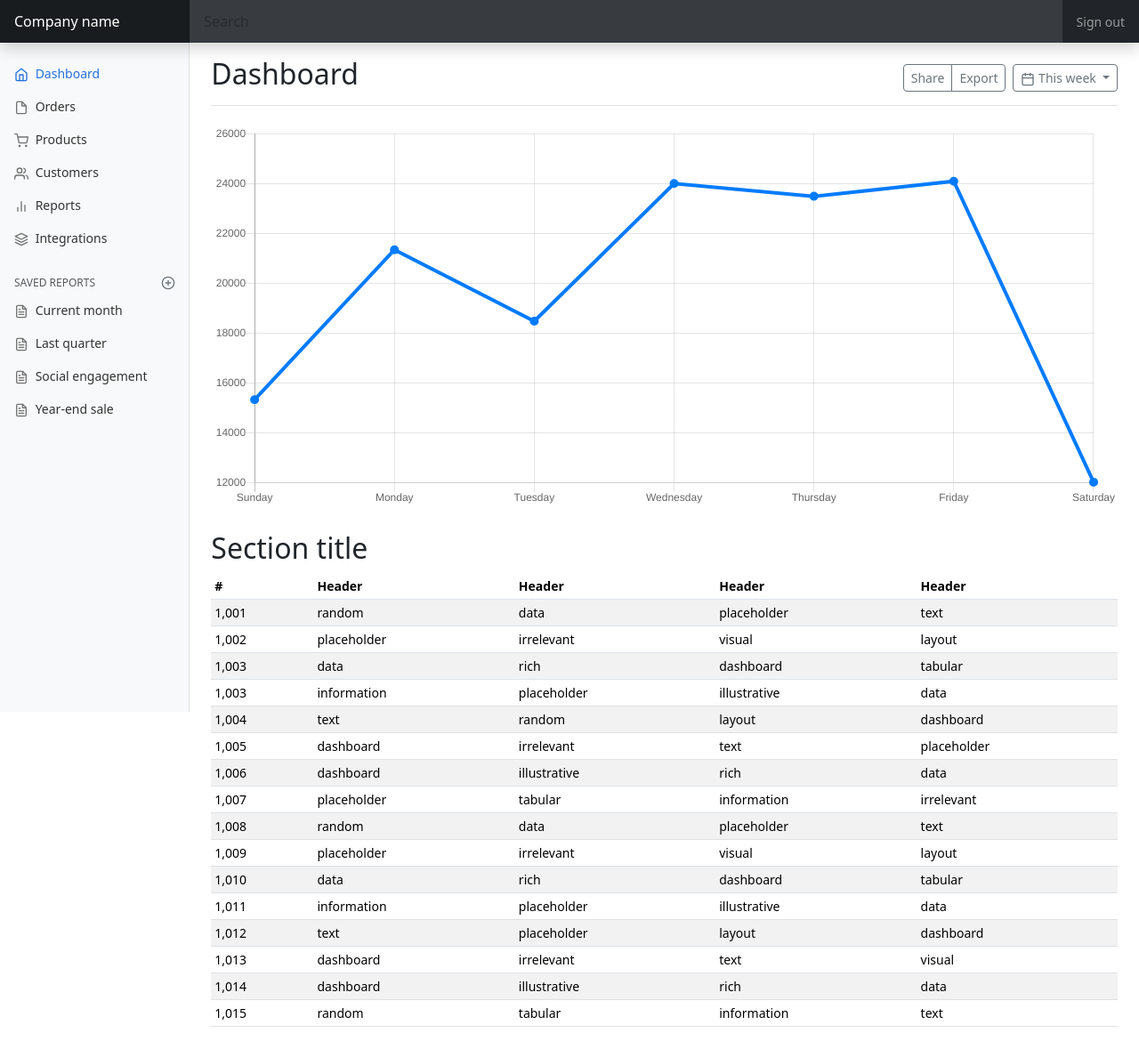
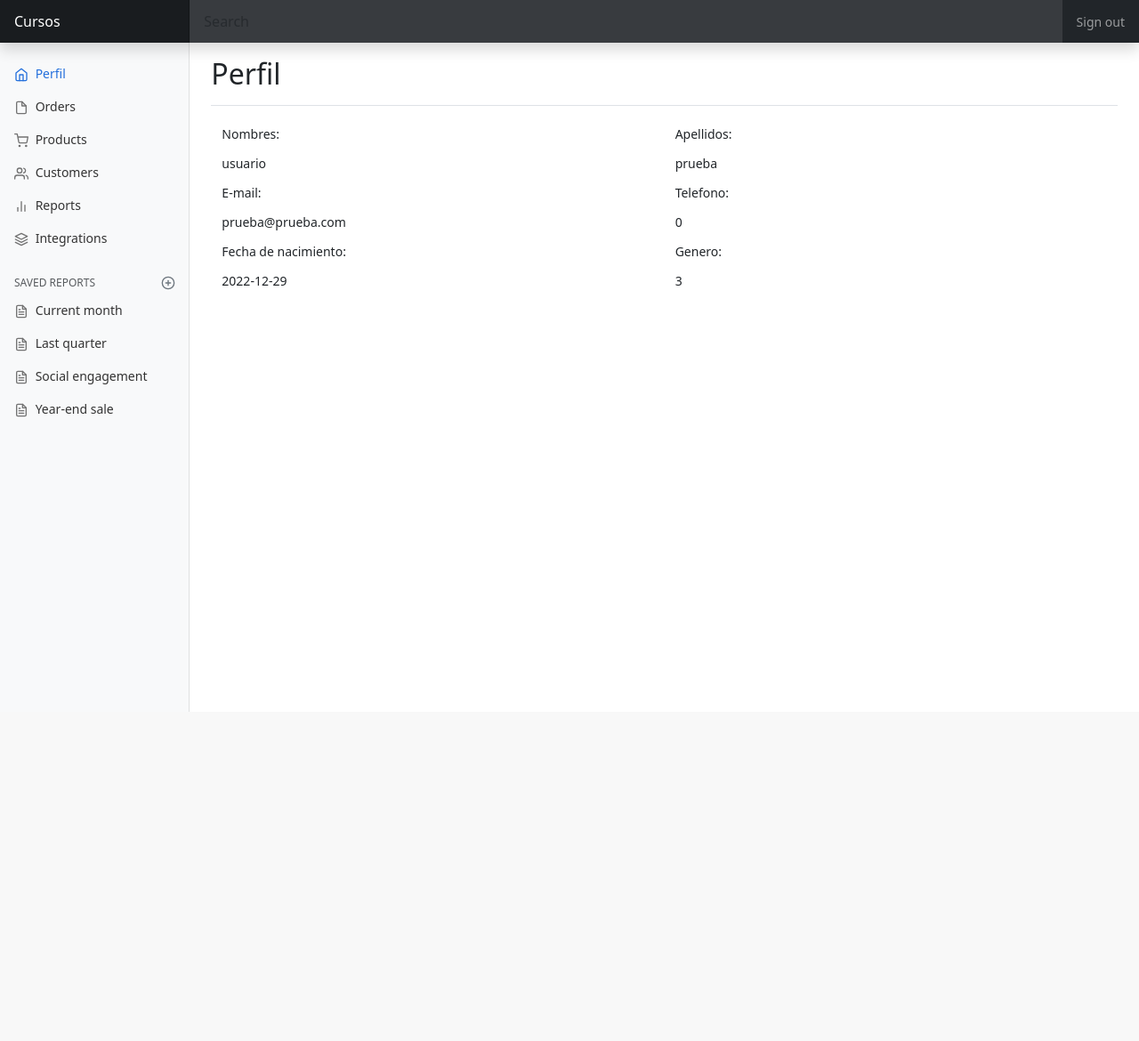
Before and after one commit to anjeldemon/cursosOL, a PHP site: page /vista/usuSesion.php in a window 1280 px wide. Shown: the whole page at 89% size. After the commit the page ends 800 px from the top, so only its background shows below. Run offline with PHP 8.4, Linux system fonts and the light colour scheme; a user stored in the database is signed in; data comes from the database, SQL or seed files in the repository; some libraries are stand-ins or nearby versions.

```diff
--- a/modelo/usuario.php
+++ b/modelo/usuario.php
@@ -40,6 +40,19 @@ class ingreso {
     }
 
 
+    //mostra datos del perfil
+    public function datosUsuario($x)
+    {
+
+        $c = new conectar();
+        $con = $c->conexion();
+        $sql1 = "SELECT * FROM usuario WHERE usuario.id ='".$x."'";
+        $result = mysqli_query($con,$sql1);
+
+    return mysqli_fetch_all($result,MYSQLI_ASSOC);
+    }
+
+
 
 }
 
--- a/vista/usuSesion.php
+++ b/vista/usuSesion.php
@@ -1,3 +1,7 @@
+<?php
+session_start();
+?>
+
 <!doctype html>
 <html lang="en">
   <head>
@@ -5,7 +9,7 @@
     <meta name="viewport" content="width=device-width, initial-scale=1">
     <meta name="description" content="">
 
-    <title>Dashboard Template · Bootstrap v5.0</title>
+    <title>Dashboard</title>
 
 
     <!-- Bootstrap -->
@@ -39,7 +43,7 @@
   <body>
 
 <header class="navbar navbar-dark sticky-top bg-dark flex-md-nowrap p-0 shadow">
-  <a class="navbar-brand col-md-3 col-lg-2 me-0 px-3" href="#">Company name</a>
+  <a class="navbar-brand col-md-3 col-lg-2 me-0 px-3" href="usuSesion.php">Cursos</a>
   <button class="navbar-toggler position-absolute d-md-none collapsed" type="button" data-bs-toggle="collapse" data-bs-target="#sidebarMenu" aria-controls="sidebarMenu" aria-expanded="false" aria-label="Toggle navigation">
     <span class="navbar-toggler-icon"></span>
   </button>
@@ -59,7 +63,7 @@
           <li class="nav-item">
             <a class="nav-link active" aria-current="page" href="#">
               <span data-feather="home"></span>
-              Dashboard
+              Perfil
             </a>
           </li>
           <li class="nav-item">
@@ -131,8 +135,8 @@
 
     <main class="col-md-9 ms-sm-auto col-lg-10 px-md-4">
       <div class="d-flex justify-content-between flex-wrap flex-md-nowrap align-items-center pt-3 pb-2 mb-3 border-bottom">
-        <h1 class="h2">Dashboard</h1>
-        <div class="btn-toolbar mb-2 mb-md-0">
+        <h1 class="h2">Perfil</h1>
+        <!-- <div class="btn-toolbar mb-2 mb-md-0">
           <div class="btn-group me-2">
             <button type="button" class="btn btn-sm btn-outline-secondary">Share</button>
             <button type="button" class="btn btn-sm btn-outline-secondary">Export</button>
@@ -141,139 +145,60 @@
             <span data-feather="calendar"></span>
             This week
           </button>
-        </div>
+        </div> -->
       </div>
 
-      <canvas class="my-4 w-100" id="myChart" width="900" height="380"></canvas>
+      <div class="container-fluid mt-3">
+        <?php
+          require_once "../modelo/conexion.php";
+          require_once "../modelo/usuario.php";
+          $objeto = new ingreso();
+          $datos = $objeto->datosUsuario($_SESSION['user']);
 
-      <h2>Section title</h2>
-      <div class="table-responsive">
-        <table class="table table-striped table-sm">
-          <thead>
-            <tr>
-              <th scope="col">#</th>
-              <th scope="col">Header</th>
-              <th scope="col">Header</th>
-              <th scope="col">Header</th>
-              <th scope="col">Header</th>
-            </tr>
-          </thead>
-          <tbody>
-            <tr>
-              <td>1,001</td>
-              <td>random</td>
-              <td>data</td>
-              <td>placeholder</td>
-              <td>text</td>
-            </tr>
-            <tr>
-              <td>1,002</td>
-              <td>placeholder</td>
-              <td>irrelevant</td>
-              <td>visual</td>
-              <td>layout</td>
-            </tr>
-            <tr>
-              <td>1,003</td>
-              <td>data</td>
-              <td>rich</td>
-              <td>dashboard</td>
-              <td>tabular</td>
-            </tr>
-            <tr>
-              <td>1,003</td>
-              <td>information</td>
-              <td>placeholder</td>
-              <td>illustrative</td>
-              <td>data</td>
-            </tr>
-            <tr>
-              <td>1,004</td>
-              <td>text</td>
-              <td>random</td>
-              <td>layout</td>
-              <td>dashboard</td>
-            </tr>
-            <tr>
-              <td>1,005</td>
-              <td>dashboard</td>
-              <td>irrelevant</td>
-              <td>text</td>
-              <td>placeholder</td>
-            </tr>
-            <tr>
-              <td>1,006</td>
-              <td>dashboard</td>
-              <td>illustrative</td>
-              <td>rich</td>
-              <td>data</td>
-            </tr>
-            <tr>
-              <td>1,007</td>
-              <td>placeholder</td>
-              <td>tabular</td>
-              <td>information</td>
-              <td>irrelevant</td>
-            </tr>
-            <tr>
-              <td>1,008</td>
-              <td>random</td>
-              <td>data</td>
-              <td>placeholder</td>
-              <td>text</td>
-            </tr>
-            <tr>
-              <td>1,009</td>
-              <td>placeholder</td>
-              <td>irrelevant</td>
-              <td>visual</td>
-              <td>layout</td>
-            </tr>
-            <tr>
-              <td>1,010</td>
-              <td>data</td>
-              <td>rich</td>
-              <td>dashboard</td>
-              <td>tabular</td>
-            </tr>
-            <tr>
-              <td>1,011</td>
-              <td>information</td>
-              <td>placeholder</td>
-              <td>illustrative</td>
-              <td>data</td>
-            </tr>
-            <tr>
-              <td>1,012</td>
-              <td>text</td>
-              <td>placeholder</td>
-              <td>layout</td>
-              <td>dashboard</td>
-            </tr>
-            <tr>
-              <td>1,013</td>
-              <td>dashboard</td>
-              <td>irrelevant</td>
-              <td>text</td>
-              <td>visual</td>
-            </tr>
-            <tr>
-              <td>1,014</td>
-              <td>dashboard</td>
-              <td>illustrative</td>
-              <td>rich</td>
-              <td>data</td>
-            </tr>
-            <tr>
-              <td>1,015</td>
-              <td>random</td>
-              <td>tabular</td>
-              <td>information</td>
-              <td>text</td>
-            </tr>
-          </tbody>
-        </table>
+          foreach($datos as $key)
+          {
+        ?>
+
+        <div class="row">
+
+          <div class="col-sm-6">
+            <label for="nombres" class="col-form-label-sm">Nombres:</label>
+            <input type="text" id="nombres" class="form-control-plaintext col-sm-6" value=<?php echo $key['nombres'];?> >
+          </div>
+
+          <div class="col-sm-6">
+            <label for="apellidos" class="col-form-label-sm">Apellidos:</label>
+            <input type="text" id="apellidos" class="form-control-plaintext col-sm-6" value=<?php echo $key['apellidos'];?> >
+          </div>
+
+          <div class="col-sm-6">
+            <label for="correo" class="col-form-label-sm">E-mail:</label>
+            <input type="text" id="correo" class="form-control-plaintext col-sm-6" value=<?php echo $key['correo'];?> >
+          </div>
+
+          <div class="col-sm-6">
+            <label for="telefono" class="col-form-label-sm">Telefono:</label>
+            <input type="text" id="telefono" class="form-control-plaintext col-sm-6" value=<?php echo $key['telefono'];?> >
+          </div>
+
+          <div class="col-sm-6">
+            <label for="fechaDeNacimiento" class="col-form-label-sm">Fecha de nacimiento:</label>
+            <input type="text" id="fechaDeNacimiento" class="form-control-plaintext col-sm-6" value=<?php echo $key['fechaDeNacimiento'];?> >
+          </div>
+
+          <div class="col-sm-6">
+            <label for="generoid" class="col-form-label-sm">Genero:</label>
+            <input type="text" id="generoid" class="form-control-plaintext col-sm-6" value=<?php echo $key['generoid'];?> >
+          </div>
+
+
+        </div>
+
+        <?php } ?>
       </div>
+
+
+
     </main>
   </div>
 </div>
```
